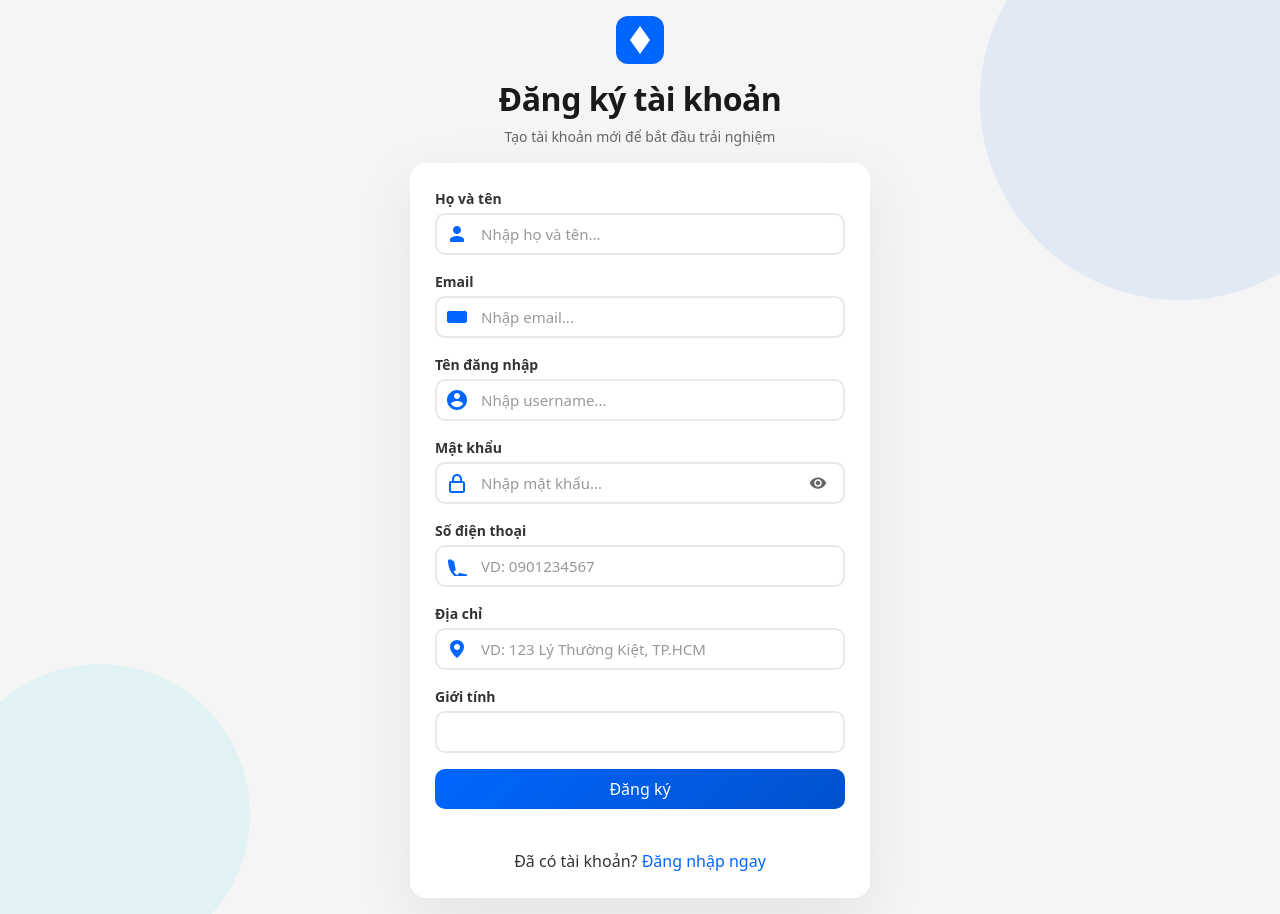
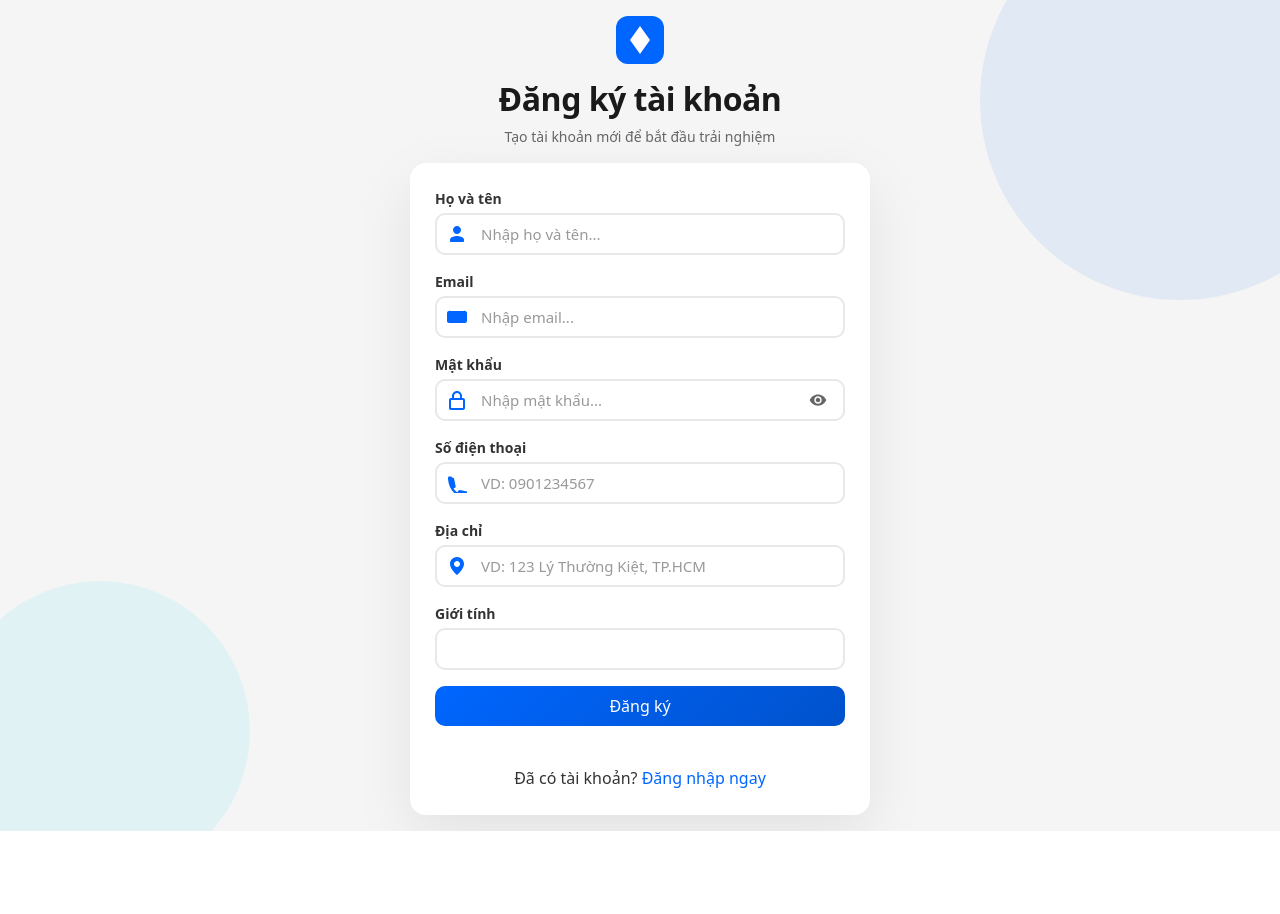
Before and after one commit to thinhkorea/cinema-FE, a Vue app: page /register in a window 1280 px wide. After the commit the page ends 831 px from the top, so only its background shows below. Built offline with nearby package versions, Linux system fonts and the light colour scheme.

Commit message:
feat: Update authentication flow to use email/identifier for login and registration; enhance profile data binding

```diff
--- a/src/stores/auth.store.js
+++ b/src/stores/auth.store.js
@@ -24,7 +24,7 @@ export const useAuthStore = defineStore("auth", {
     actions: {
         async login(credentials) {
             try {
-                console.log("Đang login với:", credentials.username);
+                console.log("Đang login với:", credentials.identifier || credentials.username);
 
                 const response = await api.post("/auth/login", credentials);
                 console.log("Response từ server:", response.data);
@@ -78,7 +78,7 @@ export const useAuthStore = defineStore("auth", {
 
         async register(userData) {
             try {
-                console.log("Đang register với:", userData.username);
+                console.log("Đang register với:", userData.email);
 
                 // Bước 1: Đăng ký tài khoản
                 const registerResponse = await api.post("/auth/register", userData);
@@ -96,7 +96,7 @@ export const useAuthStore = defineStore("auth", {
 
                 // Bước 2: Tự động đăng nhập để lấy token
                 await this.login({
-                    username: userData.username,
+                    identifier: userData.email,
                     password: userData.password,
                 });
 
--- a/src/views/Auth/LoginView.vue
+++ b/src/views/Auth/LoginView.vue
@@ -19,7 +19,7 @@
                 <div class="login-card">
                     <form @submit.prevent="handleLogin">
                         <div class="form-group mb-4">
-                            <label class="form-label fw-600">Tên đăng nhập</label>
+                            <label class="form-label fw-600">Email hoặc số điện thoại</label>
                             <div class="input-wrapper">
                                 <span class="input-icon">
                                     <svg
@@ -36,10 +36,10 @@
                                     </svg>
                                 </span>
                                 <input
-                                    v-model.trim="form.username"
+                                    v-model.trim="form.identifier"
                                     type="text"
                                     class="form-control form-control-lg"
-                                    placeholder="Nhập username..."
+                                    placeholder="Nhập email hoặc số điện thoại..."
                                     required
                                     autocomplete="username"
                                 />
@@ -147,7 +147,7 @@ const router = useRouter();
 const auth = useAuthStore();
 
 const form = reactive({
-    username: "",
+    identifier: "",
     password: "",
 });
 
@@ -167,7 +167,7 @@ async function handleLogin() {
 
     try {
         await auth.login({
-            username: form.username,
+            identifier: form.identifier,
             password: form.password,
         });
 
@@ -192,7 +192,7 @@ async function handleLogin() {
         if (errorMsg === "Account is locked") {
             error.value = "Tài khoản của bạn đã bị khóa. Vui lòng liên hệ quản trị viên.";
         } else {
-            error.value = errorMsg || "Tên đăng nhập hoặc mật khẩu không đúng.";
+            error.value = errorMsg || "Email/số điện thoại hoặc mật khẩu không đúng.";
         }
     } finally {
         loading.value = false;
--- a/src/views/Auth/RegisterView.vue
+++ b/src/views/Auth/RegisterView.vue
@@ -70,33 +70,6 @@
                                     type="email"
                                     class="form-control form-control-lg"
                                     placeholder="Nhập email..."
-                                    required
-                                />
-                            </div>
-                        </div>
-
-                        <div class="form-group mb-3">
-                            <label class="form-label fw-600">Tên đăng nhập</label>
-                            <div class="input-wrapper">
-                                <span class="input-icon">
-                                    <svg
-                                        width="20"
-                                        height="20"
-                                        viewBox="0 0 20 20"
-                                        fill="none"
-                                        xmlns="http://www.w3.org/2000/svg"
-                                    >
-                                        <path
-                                            d="M10 0C4.48 0 0 4.48 0 10C0 15.52 4.48 20 10 20C15.52 20 20 15.52 20 10C20 4.48 15.52 0 10 0ZM10 3C11.66 3 13 4.34 13 6C13 7.66 11.66 9 10 9C8.34 9 7 7.66 7 6C7 4.34 8.34 3 10 3ZM10 17.2C7.5 17.2 5.29 15.92 4 13.98C4.02 11.99 8 11 10 11C11.99 11 15.97 11.99 16 13.98C14.71 15.92 12.5 17.2 10 17.2Z"
-                                            fill="#0066ff"
-                                        />
-                                    </svg>
-                                </span>
-                                <input
-                                    v-model.trim="form.username"
-                                    type="text"
-                                    class="form-control form-control-lg"
-                                    placeholder="Nhập username..."
                                     required
                                 />
                             </div>
@@ -185,6 +158,7 @@
                                     type="tel"
                                     class="form-control form-control-lg"
                                     placeholder="VD: 0901234567"
+                                    required
                                 />
                             </div>
                         </div>
@@ -258,7 +232,6 @@ const showPassword = ref(false);
 const form = ref({
     fullName: "",
     email: "",
-    username: "",
     password: "",
     phone: "",
     address: "",
@@ -266,7 +239,7 @@ const form = ref({
 });
 
 const register = async () => {
-    if (!form.value.username || !form.value.password || !form.value.email) {
+    if (!form.value.password || !form.value.email || !form.value.phone) {
         Swal.fire("Thiếu thông tin", "Vui lòng nhập đầy đủ thông tin!", "warning");
         return;
     }
--- a/src/views/Customer/ProfileView.vue
+++ b/src/views/Customer/ProfileView.vue
@@ -92,7 +92,7 @@
                                         Email
                                     </label>
                                     <input
-                                        v-model="profile.email"
+                                        v-model="profile.user.email"
                                         type="email"
                                         class="form-input"
                                         placeholder="example@email.com"
@@ -106,7 +106,7 @@
                                         Số điện thoại
                                     </label>
                                     <input
-                                        v-model="profile.phone"
+                                        v-model="profile.user.phone"
                                         class="form-input"
                                         placeholder="0123 456 789"
                                         pattern="[0-9\s\-\+\(\)]+"
@@ -178,6 +178,9 @@ onMounted(async () => {
 
         const res = await api.get(`/auth/profile/${userId}`);
         profile.value = res.data;
+        profile.value.user = profile.value.user || {};
+        profile.value.user.email = profile.value.user.email || profile.value.email || "";
+        profile.value.user.phone = profile.value.user.phone || profile.value.phone || "";
     } catch (err) {
         console.error(err);
         Swal.fire("Lỗi", "Không thể tải hồ sơ", "error");
```
